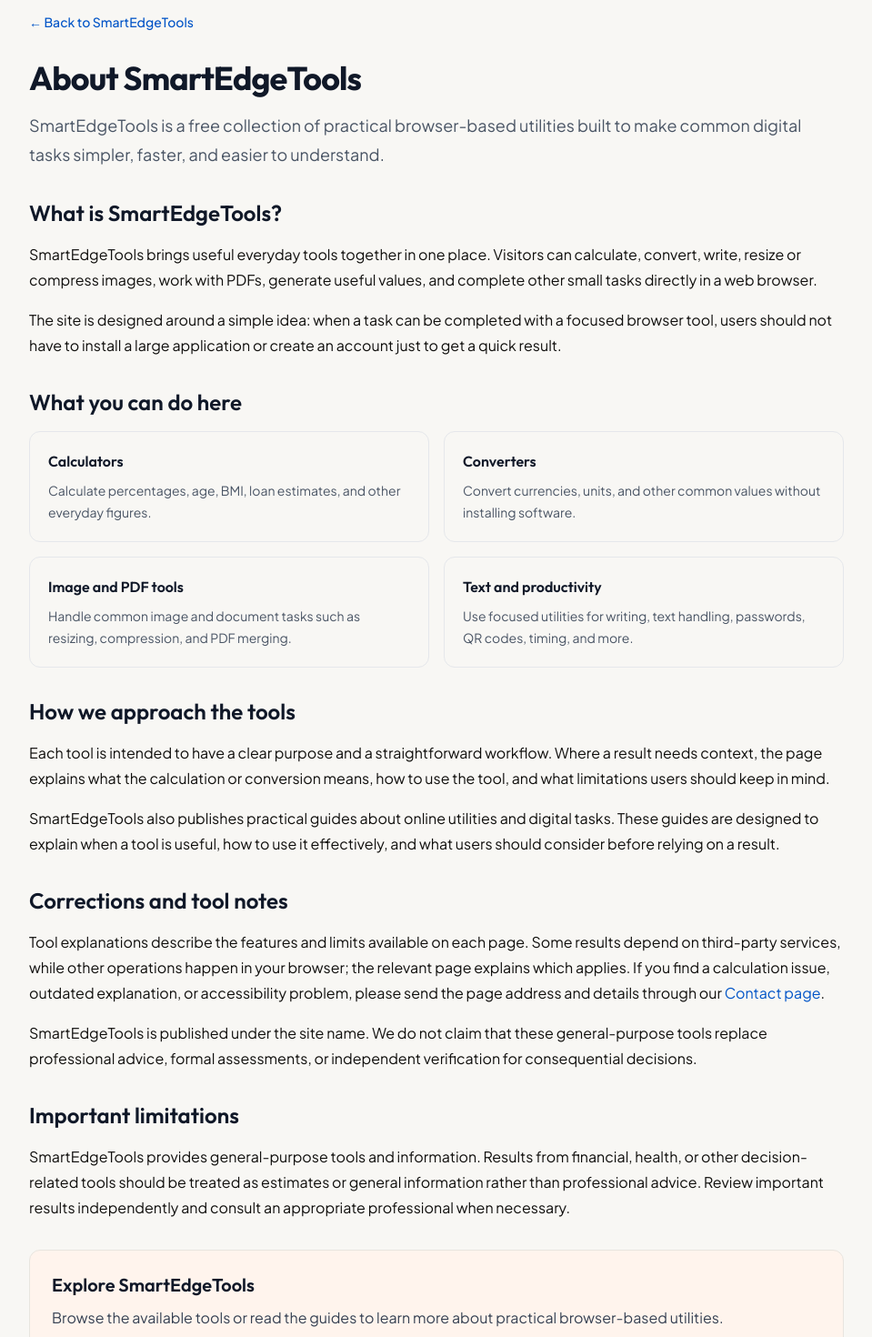
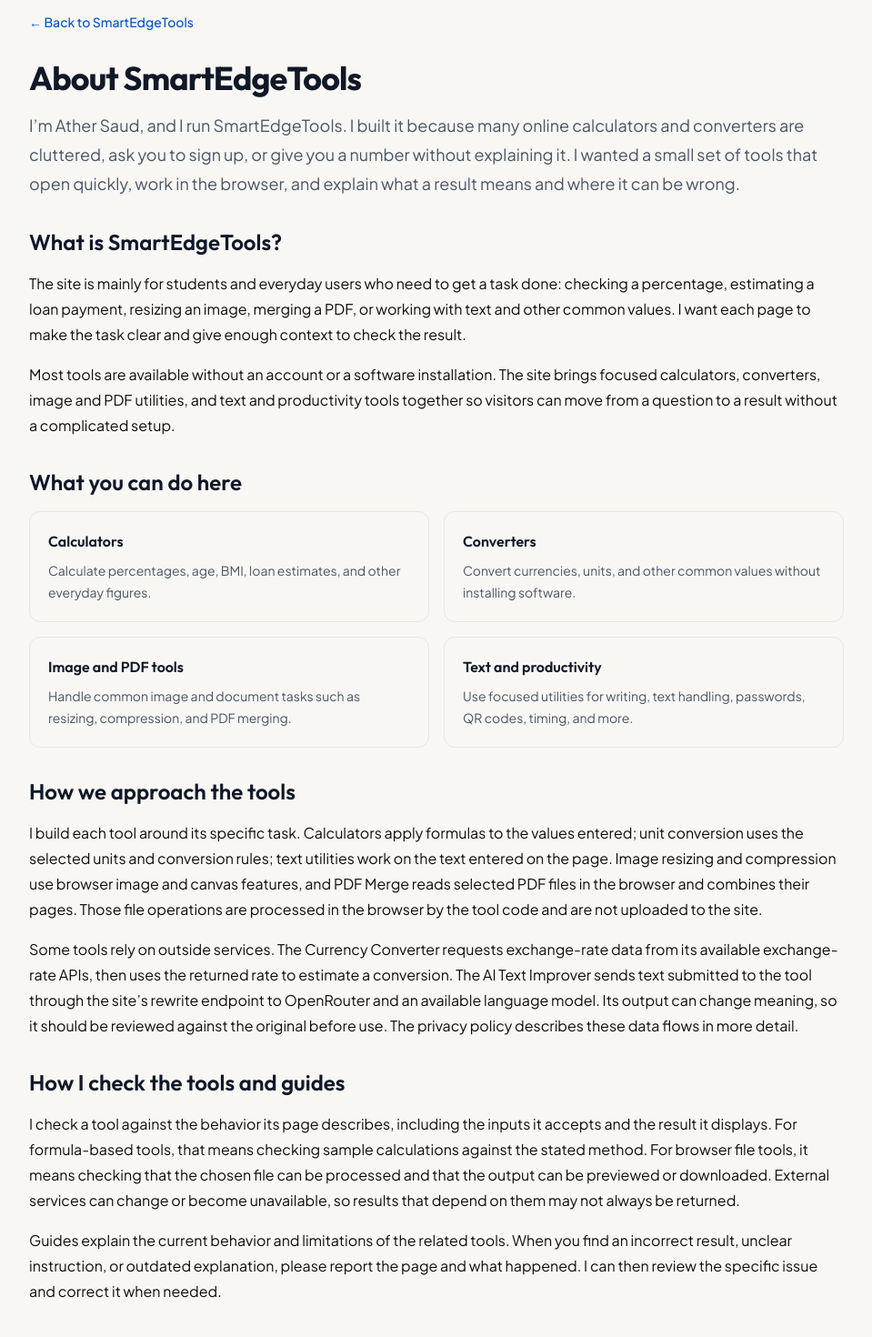
Before and after one commit to athersaud-smart-tools/smart-tools, a Next.js app: page /about in a window 1280 px wide. Shown: the part 100-1570 px from the top of the page at 91% size, without its empty margins (160-1119 px from the left). Built offline with nearby package versions, Linux system fonts and the light colour scheme.

Commit message:
Add owner identity and tool workflow to About

```diff
--- a/app/about/page.tsx
+++ b/app/about/page.tsx
@@ -20,22 +20,25 @@ export default function AboutPage() {
           <header>
             <h1 className="text-4xl font-bold tracking-tight text-gray-900">About SmartEdgeTools</h1>
             <p className="mt-4 text-lg leading-8 text-gray-600">
-              SmartEdgeTools is a free collection of practical browser-based utilities built to make
-              common digital tasks simpler, faster, and easier to understand.
+              I’m Ather Saud, and I run SmartEdgeTools. I built it because many online calculators and
+              converters are cluttered, ask you to sign up, or give you a number without explaining it.
+              I wanted a small set of tools that open quickly, work in the browser, and explain what a
+              result means and where it can be wrong.
             </p>
           </header>
 
           <section className="space-y-4">
             <h2 className="text-2xl font-semibold text-gray-900">What is SmartEdgeTools?</h2>
             <p className="leading-7">
-              SmartEdgeTools brings useful everyday tools together in one place. Visitors can calculate,
-              convert, write, resize or compress images, work with PDFs, generate useful values, and
-              complete other small tasks directly in a web browser.
+              The site is mainly for students and everyday users who need to get a task done: checking a
+              percentage, estimating a loan payment, resizing an image, merging a PDF, or working with
+              text and other common values. I want each page to make the task clear and give enough
+              context to check the result.
             </p>
             <p className="leading-7">
-              The site is designed around a simple idea: when a task can be completed with a focused
-              browser tool, users should not have to install a large application or create an account just
-              to get a quick result.
+              Most tools are available without an account or a software installation. The site brings
+              focused calculators, converters, image and PDF utilities, and text and productivity tools
+              together so visitors can move from a question to a result without a complicated setup.
             </p>
           </section>
 
@@ -72,14 +75,35 @@ export default function AboutPage() {
           <section className="space-y-4">
             <h2 className="text-2xl font-semibold text-gray-900">How we approach the tools</h2>
             <p className="leading-7">
-              Each tool is intended to have a clear purpose and a straightforward workflow. Where a
-              result needs context, the page explains what the calculation or conversion means, how to
-              use the tool, and what limitations users should keep in mind.
+              I build each tool around its specific task. Calculators apply formulas to the values entered;
+              unit conversion uses the selected units and conversion rules; text utilities work on the text
+              entered on the page. Image resizing and compression use browser image and canvas features,
+              and PDF Merge reads selected PDF files in the browser and combines their pages. Those file
+              operations are processed in the browser by the tool code and are not uploaded to the site.
             </p>
             <p className="leading-7">
-              SmartEdgeTools also publishes practical guides about online utilities and digital tasks.
-              These guides are designed to explain when a tool is useful, how to use it effectively, and
-              what users should consider before relying on a result.
+              Some tools rely on outside services. The Currency Converter requests exchange-rate data
+              from its available exchange-rate APIs, then uses the returned rate to estimate a conversion.
+              The AI Text Improver sends text submitted to the tool through the site’s rewrite endpoint to
+              OpenRouter and an available language model. Its output can change meaning, so it should be
+              reviewed against the original before use. The privacy policy describes these data flows in
+              more detail.
+            </p>
+          </section>
+
+          <section className="space-y-4">
+            <h2 className="text-2xl font-semibold text-gray-900">How I check the tools and guides</h2>
+            <p className="leading-7">
+              I check a tool against the behavior its page describes, including the inputs it accepts and
+              the result it displays. For formula-based tools, that means checking sample calculations
+              against the stated method. For browser file tools, it means checking that the chosen file
+              can be processed and that the output can be previewed or downloaded. External services can
+              change or become unavailable, so results that depend on them may not always be returned.
+            </p>
+            <p className="leading-7">
+              Guides explain the current behavior and limitations of the related tools. When you find an
+              incorrect result, unclear instruction, or outdated explanation, please report the page and
+              what happened. I can then review the specific issue and correct it when needed.
             </p>
           </section>
 
@@ -89,7 +113,7 @@ export default function AboutPage() {
               Tool explanations describe the features and limits available on each page. Some results depend on
               third-party services, while other operations happen in your browser; the relevant page explains
               which applies. If you find a calculation issue, outdated explanation, or accessibility problem,
-              please send the page address and details through our <Link href="/contact" className="text-blue-600 hover:underline">Contact page</Link>.
+              please send the page address and details through the <Link href="/contact" className="text-blue-600 hover:underline">Contact page</Link> or email <a className="text-blue-600 hover:underline" href="mailto:support@smartedgetools.com">support@smartedgetools.com</a>.
             </p>
             <p className="leading-7">
               SmartEdgeTools is published under the site name. We do not claim that these general-purpose tools
```
